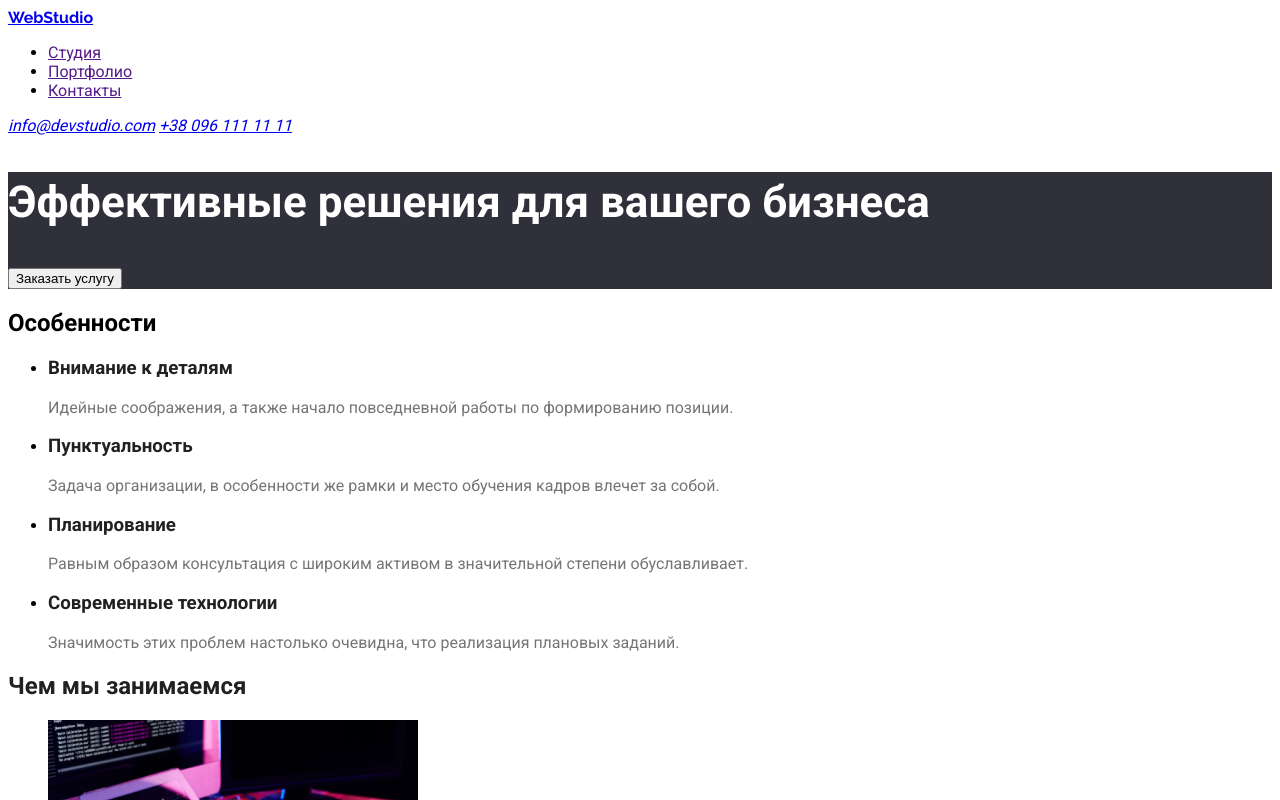
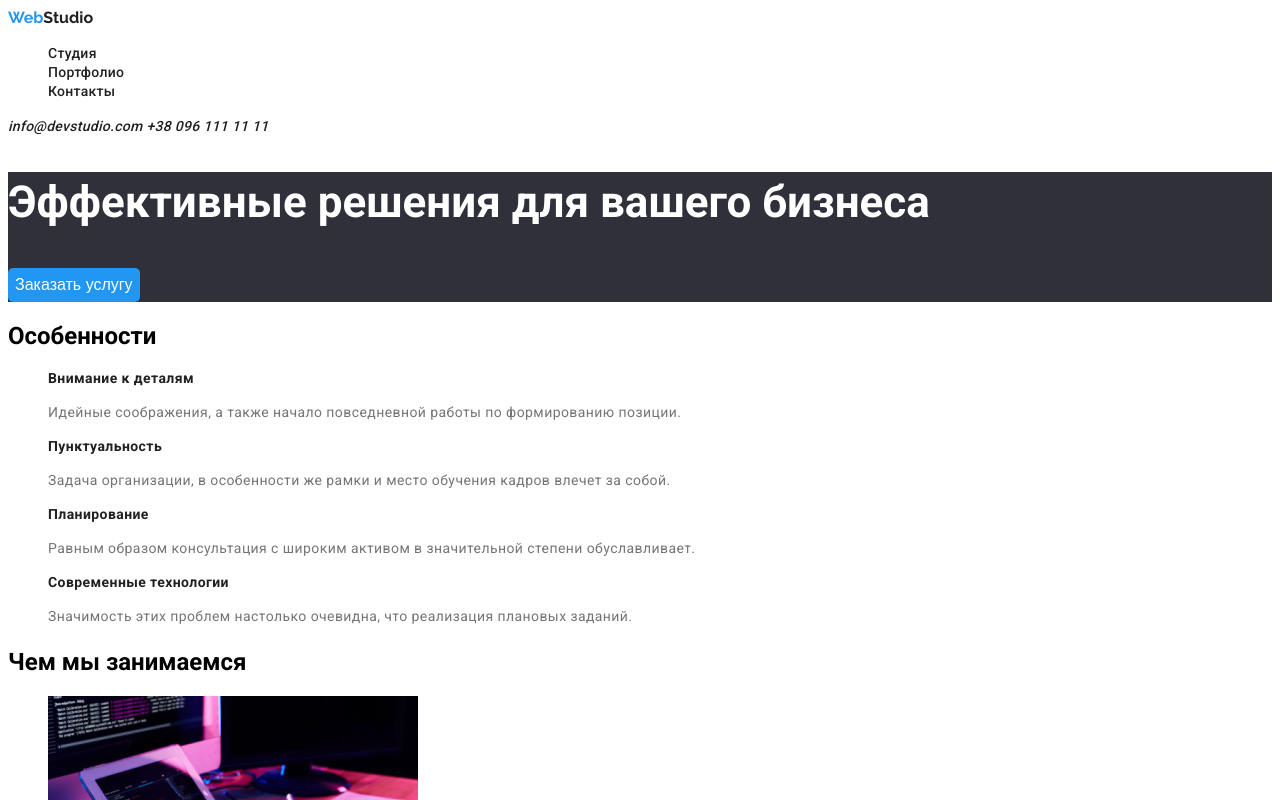
Before and after one commit to Bohatyrenko/goit-markup-hw-02, a plain HTML site: page index.html in a window 1280 px wide. Shown: the top 800 px of the page. Drawn offline with Linux system fonts and the light colour scheme.

Commit message:
Добавляет стили в навигацию, в герое, и в особенностях

```diff
--- a/css/style.css
+++ b/css/style.css
@@ -16,22 +16,47 @@
 
 body {
   font-family: "Roboto", sans-serif;
+  background-color: var(--background-color);
 }
+
+a {
+  text-decoration: none;
+}
+
+li {
+  list-style-type: none;
+}
+
+/* header */
 
 .logo {
   font-family: "Raleway", sans-serif;
-}
-
-.nav-link {
   color: var(--main-text-color);
 }
 
-.title {
+.web {
+  color: var(--nav-button-color);
+}
+
+.header-link {
   color: var(--main-text-color);
+  font-size: 14px;
+  font-weight: 500;
+  line-height: 16px;
+  letter-spacing: 0.02em;
 }
+
+.header-link:hover,
+.header-link:focus {
+  color: var(--nav-button-color);
+}
+
+/* hero */
+
 .hero {
   background-color: var(--second-background-color);
 }
+
 .hero-title {
   font-weight: 900;
   font-size: 44px;
@@ -39,20 +64,43 @@ body {
   color: var(--background-color);
 }
 
-.features {
+.button {
+  font-size: 16px;
+  line-height: 30px;
+  background-color: var(--nav-button-color);
+  color: var(--background-color);
+  display: inline-block;
+  border: 1px solid;
+  border-color: transparent;
+  border-radius: 5px;
 }
+
+/* features */
+
+/* .title {
+  color: var(--main-text-color);
+}*/
 
 .features-title {
   color: var(--main-text-color);
+  font-size: 14px;
+  line-height: 16px;
+  letter-spacing: 0.03em;
 }
 
 .features-description {
   color: var(--second-text-color);
+  font-size: 14px;
+  line-height: 24px;
+  letter-spacing: 0.03em;
 }
 
+/* work */
 .team {
   background-color: var(--third-background-color);
 }
+
+/* team */
 .team-name {
   color: var(--main-text-color);
 }
@@ -61,6 +109,7 @@ body {
   color: var(--second-text-color);
 }
 
+/* footer */
 .footer {
   color: var(--second-background-color);
 }
--- a/index.html
+++ b/index.html
@@ -14,16 +14,20 @@
     <!-- Шапка сайта -->
     <header>
       <nav>
-        <a class="logo" href="./index.html">WebStudio</a>
+        <a class="logo" href="./index.html"
+          ><span class="web">Web</span>Studio</a
+        >
         <ul>
-          <li><a href="">Студия</a></li>
-          <li><a href="">Портфолио</a></li>
-          <li><a href="">Контакты</a></li>
+          <li><a class="header-link" href="">Студия</a></li>
+          <li><a class="header-link" href="">Портфолио</a></li>
+          <li><a class="header-link" href="">Контакты</a></li>
         </ul>
       </nav>
       <address>
-        <a href="mailto:info@devstudio.com">info@devstudio.com</a>
-        <a href="tel:+380961111111">+38 096 111 11 11</a>
+        <a class="header-link" href="mailto:info@devstudio.com"
+          >info@devstudio.com</a
+        >
+        <a class="header-link" href="tel:+380961111111">+38 096 111 11 11</a>
       </address>
     </header>
 
@@ -32,7 +36,8 @@
       <!-- Герой -->
       <section class="hero">
         <h1 class="hero-title">Эффективные решения для вашего бизнеса</h1>
-        <p><button>Заказать услугу</button></p>
+        <!-- <a class="button" href="">Заказать услугу</a> -->
+        <button class="button">Заказать услугу</button>
       </section>
 
       <!-- Особенности -->
@@ -117,7 +122,9 @@
     <!-- Футер -->
     <footer>
       <section class="footer">
-        <a class="logo" href="./index.html">WebStudio</a>
+        <a class="logo" href="./index.html"
+          ><span class="web">Web</span>Studio</a
+        >
         <address>
           г. Киев, пр-т Леси Украинки, 26<br />
           <a href="mailto:info@example.com">info@example.com</a><br />
```
